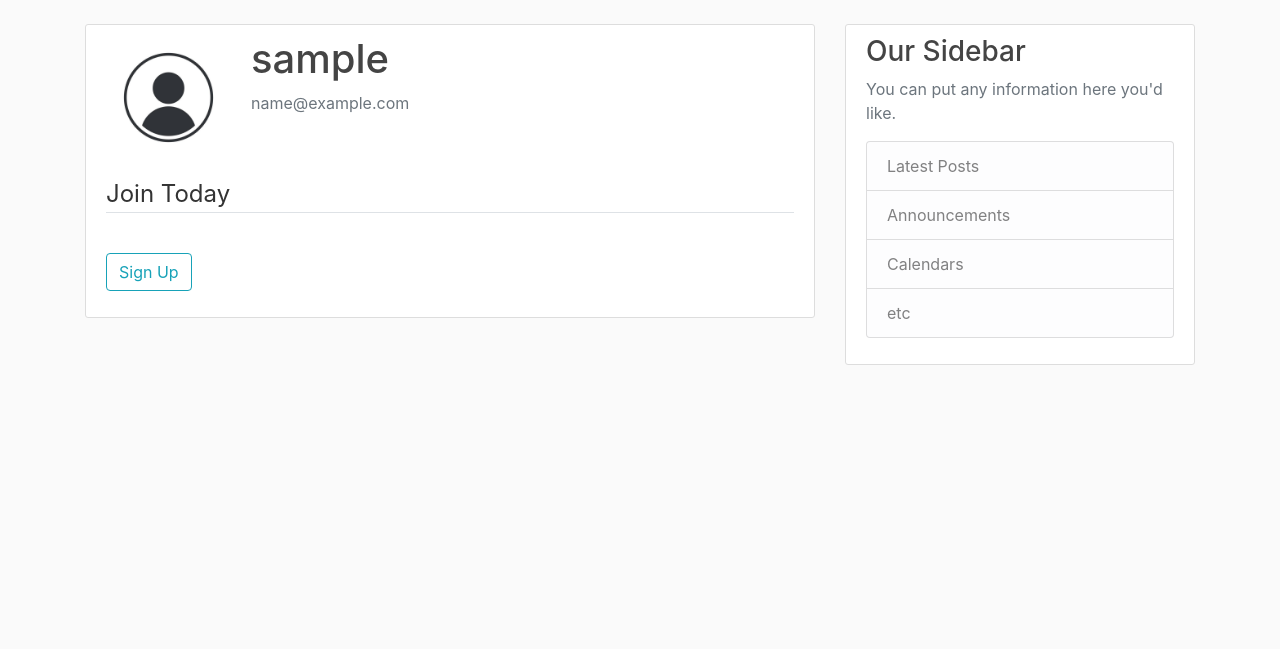
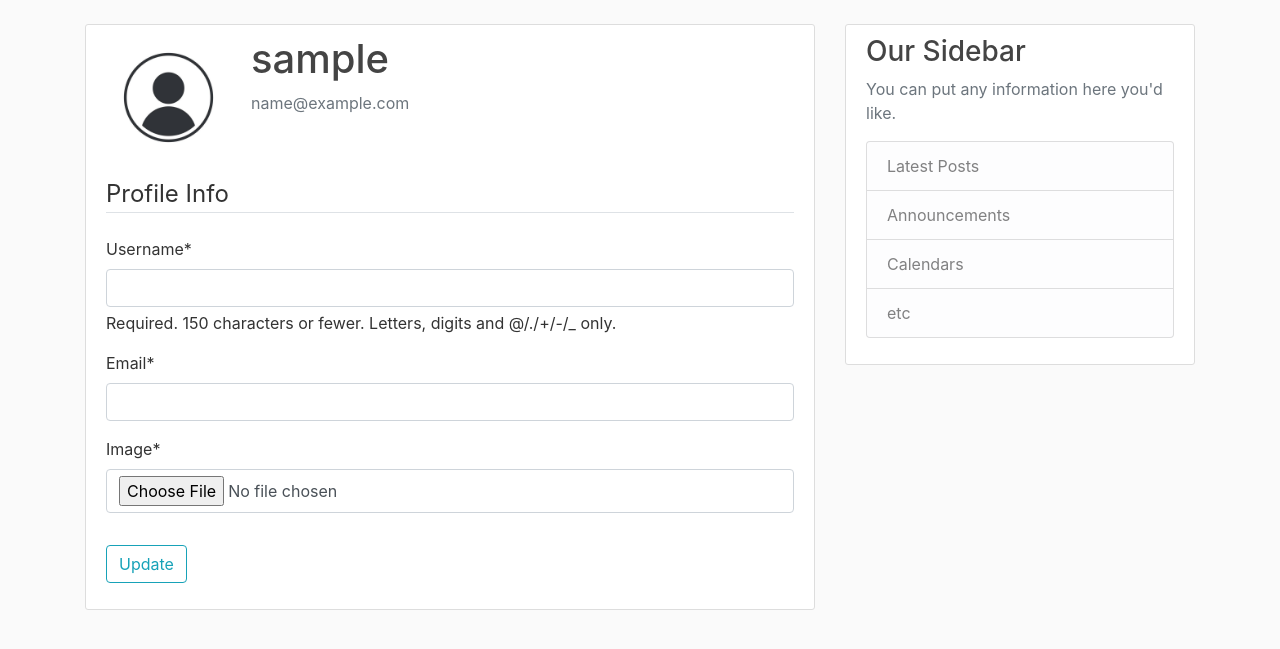
Before and after one commit to tedsimanjuntak/djangojolo, a Django app: page /profile/ in a window 1280 px wide. Shown: the part 56-705 px from the top of the page. Run offline with Django 5.2, Linux system fonts and the light colour scheme; the visitor is signed in with stand-in values (Sample User, id 1); some libraries are stand-ins or nearby versions.

Commit message:
Mod: pass context values from views.py Mod: change button label and form title

```diff
--- a/users/templates/users/profile.html
+++ b/users/templates/users/profile.html
@@ -12,11 +12,12 @@
       <form method="POST">
           {% csrf_token %}
           <fieldset class="form-group">
-              <legend class="border-bottom mb-4">Join Today</legend>
-              {{ form|crispy }}
+              <legend class="border-bottom mb-4">Profile Info</legend>
+              {{ u_form|crispy }}
+              {{ p_form|crispy }}
           </fieldset>
           <div class="form-group">
-              <button class="btn btn-outline-info" type="submit">Sign Up</button>
+              <button class="btn btn-outline-info" type="submit">Update</button>
           </div>
       </form>
     </div>
```
